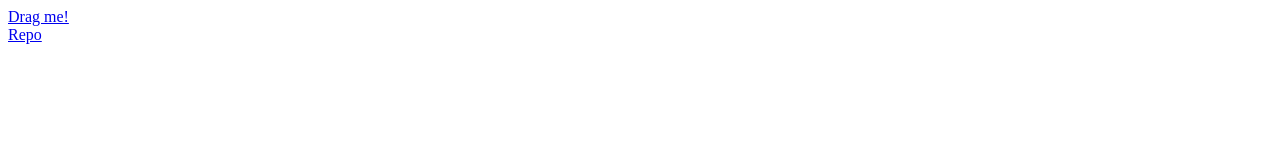
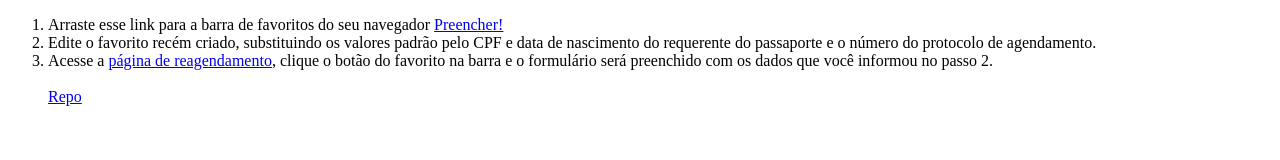
Before and after one commit to markusbkoch/markusbkoch.github.io, a plain HTML site: page br-pf-passport-helper/index.html in a window 1280 px wide. Drawn offline with Linux system fonts and the light colour scheme.

Commit message:
Update index.html

```diff
--- a/br-pf-passport-helper/index.html
+++ b/br-pf-passport-helper/index.html
@@ -9,7 +9,17 @@
 </head>
 
 <body>
-  <a href="javascript:function my_bookmarklet(){document.realizarAgendamentoForm.cpf.value = '000.000.001-91';document.realizarAgendamentoForm.protocolo.value = '1.2019.0000000000';document.realizarAgendamentoForm.dataNascimento.value = '01/01/1900';void(0);}my_bookmarklet();">Drag me!</a>
+  <ol>
+    <li>Arraste esse link para a barra de favoritos do seu navegador
+      <a href="javascript:function my_bookmarklet(){document.realizarAgendamentoForm.cpf.value = '000.000.001-91';document.realizarAgendamentoForm.protocolo.value = '1.2019.0000000000';document.realizarAgendamentoForm.dataNascimento.value = '01/01/1900';void(0);}my_bookmarklet();">Preencher!</a>
+    </li>
+    <li>
+      Edite o favorito recém criado, substituindo os valores padrão pelo CPF e data de nascimento do requerente do passaporte e o número do protocolo de agendamento.
+    </li>
+    <li>
+      Acesse a <a href="https://servicos.dpf.gov.br/sinpa/realizarReagendamento.do?dispatcher=exibirSolicitacaoReagendamento&validate=false">página de reagendamento</a>, clique o botão do favorito na barra e o formulário será preenchido com os dados que você informou no passo 2.
+    </li>
+
   <br/>
   <a href="https://github.com/markusbkoch/br-pf-passport-helper/">Repo</a>
 </body>
```
